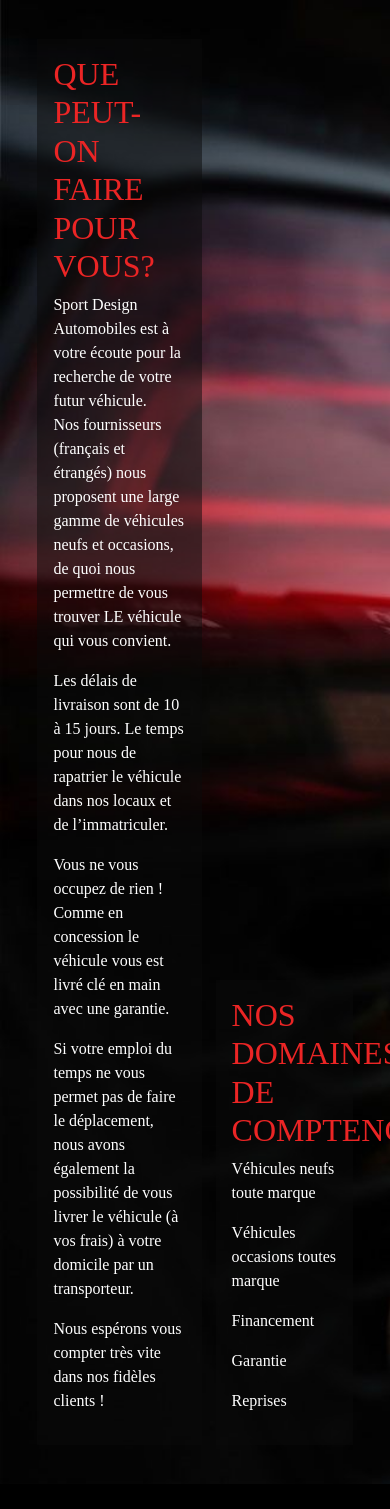
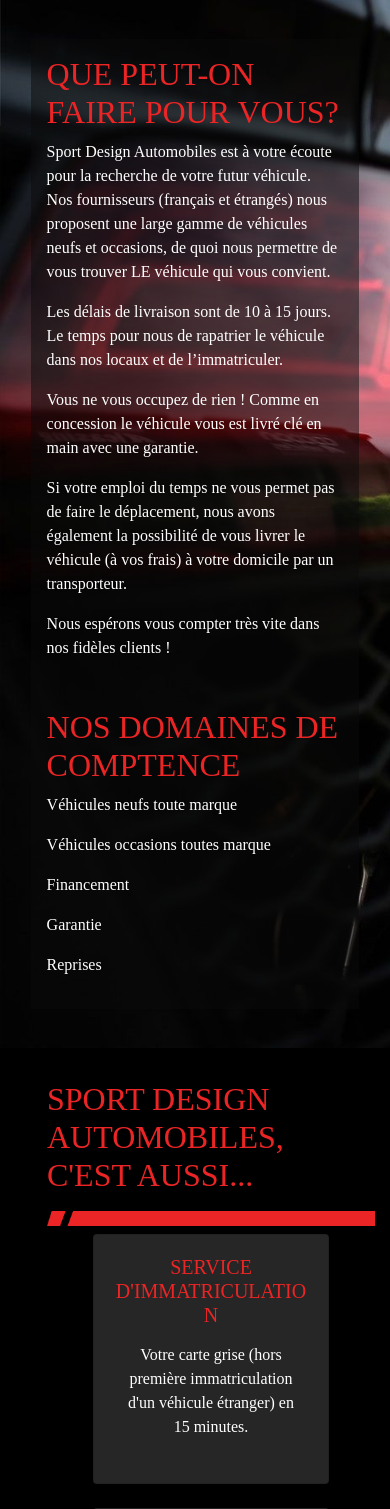
Before and after one commit to mathieuradjouki/concession, a PHP site: page /services.php in a window 390 px wide; the page is wider, and only the part inside the window is pictured. Shown: the part 168-1677 px from the top of that part. Run offline with PHP 8.4, Linux system fonts and the light colour scheme.

Commit message:
header-service en responsive

```diff
--- /dev/null
+++ b/service.css
@@ -0,0 +1,12 @@
+/*media services*/
+@media screen and (max-width: 1025px){
+  .box-services{
+    display: block;
+  }
+  .box-services .col-6{
+    max-width: 100%;
+  }
+  .box-services .col-5{
+      max-width: 100%}
+  }
+}
--- a/services.php
+++ b/services.php
@@ -2,7 +2,7 @@
 include('header.php');
 ?>
 <!--services css-->
-
+<link rel="stylesheet" href="service.css">
 <body>
   <!-- Start Header -->
     <header class="header-service">
```
